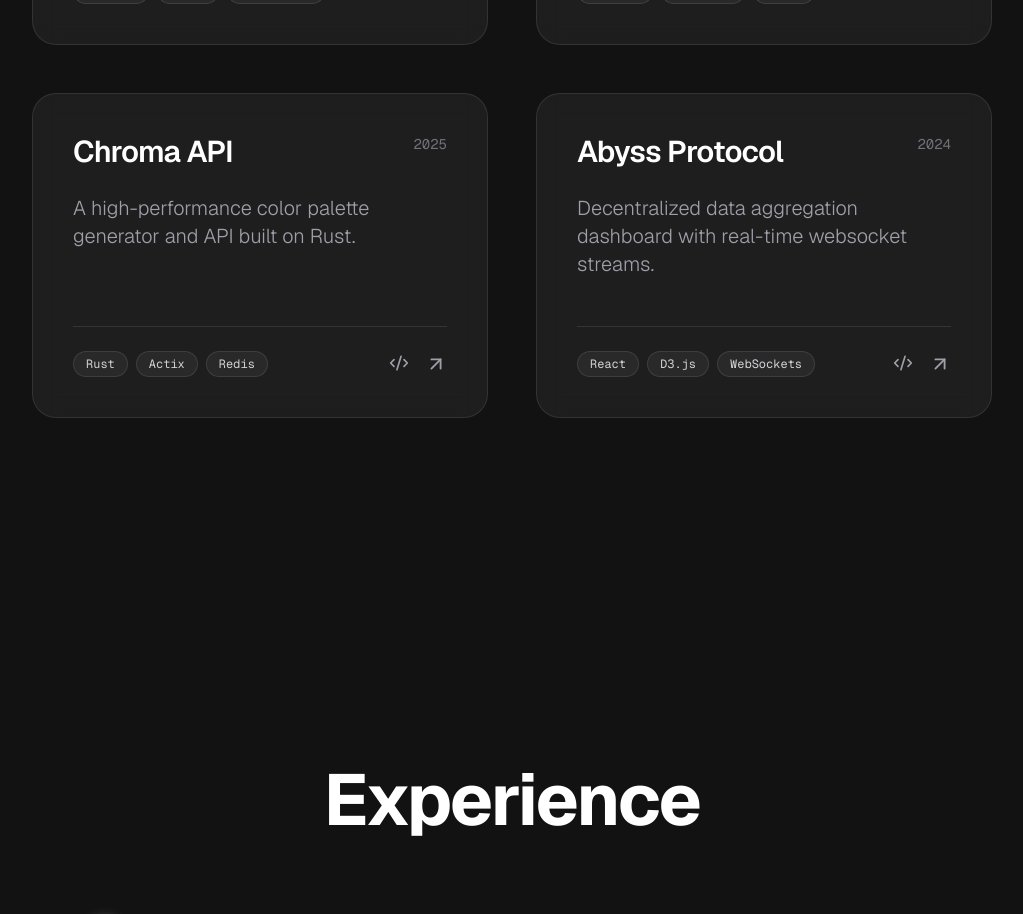
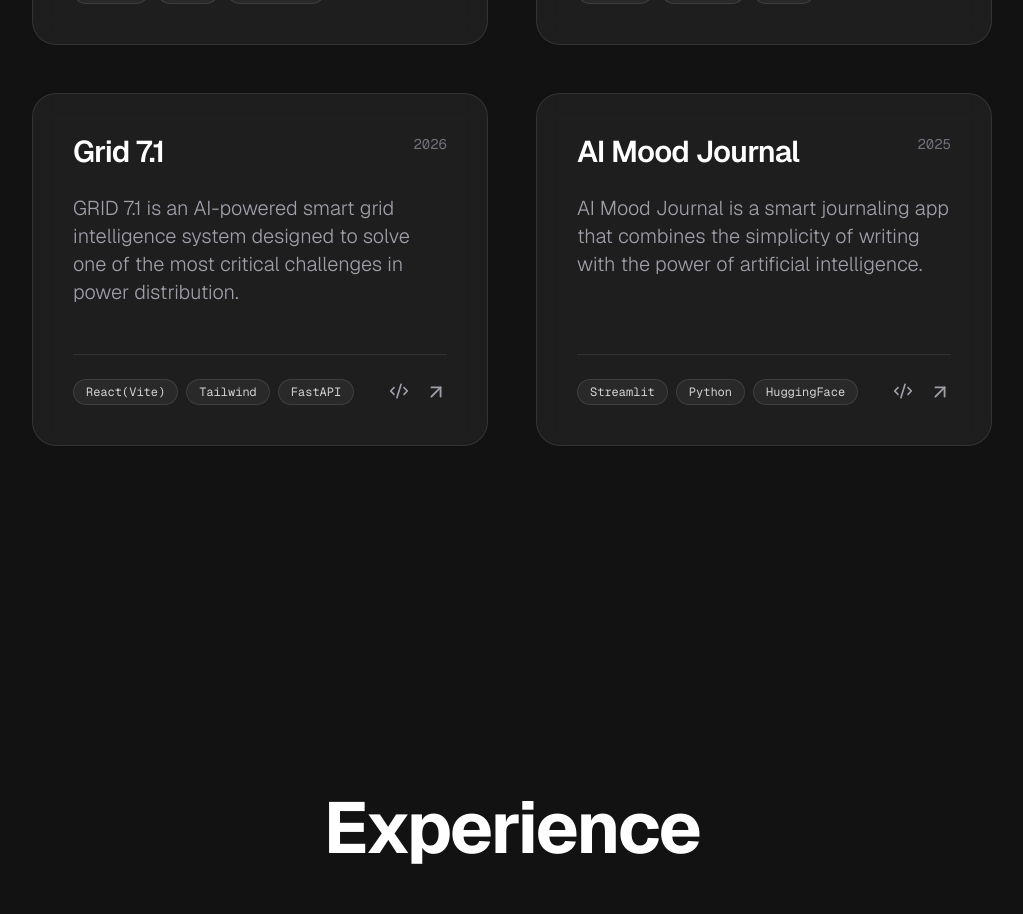
Before and after one commit to MindfulTechie-06/Portfolio_New, a Next.js app: page / in a window 1280 px wide. Shown: the part 5500-6414 px from the top of the page, without its empty margins (128-1151 px from the left). Built offline with nearby package versions, Linux system fonts and the light colour scheme.

Commit message:
Added more 2 projects

```diff
--- a/src/components/Projects.tsx
+++ b/src/components/Projects.tsx
@@ -23,19 +23,19 @@ export default function Projects() {
       liveLink: "https://architect-ai-topaz.vercel.app/"
     },
     {
-      title: "Chroma API",
-      description: "A high-performance color palette generator and API built on Rust.",
-      tags: ["Rust", "Actix", "Redis"],
-      year: "2025",
-      githubLink: "#",
+      title: "Grid 7.1",
+      description: "GRID 7.1 is an AI-powered smart grid intelligence system designed to solve one of the most critical challenges in power distribution.",
+      tags: ["React(Vite)", "Tailwind", "FastAPI"],
+      year: "2026",
+      githubLink: "https://github.com/MindfulTechie-06/grid-sense-ai",
       liveLink: "#"
     },
     {
-      title: "Abyss Protocol",
-      description: "Decentralized data aggregation dashboard with real-time websocket streams.",
-      tags: ["React", "D3.js", "WebSockets"],
-      year: "2024",
-      githubLink: "#",
+      title: "AI Mood Journal",
+      description: "AI Mood Journal is a smart journaling app that combines the simplicity of writing with the power of artificial intelligence.",
+      tags: ["Streamlit", "Python", "HuggingFace"],
+      year: "2025",
+      githubLink: "https://github.com/MindfulTechie-06/Ai-MoodJournal",
       liveLink: "#"
     },
   ];
```
